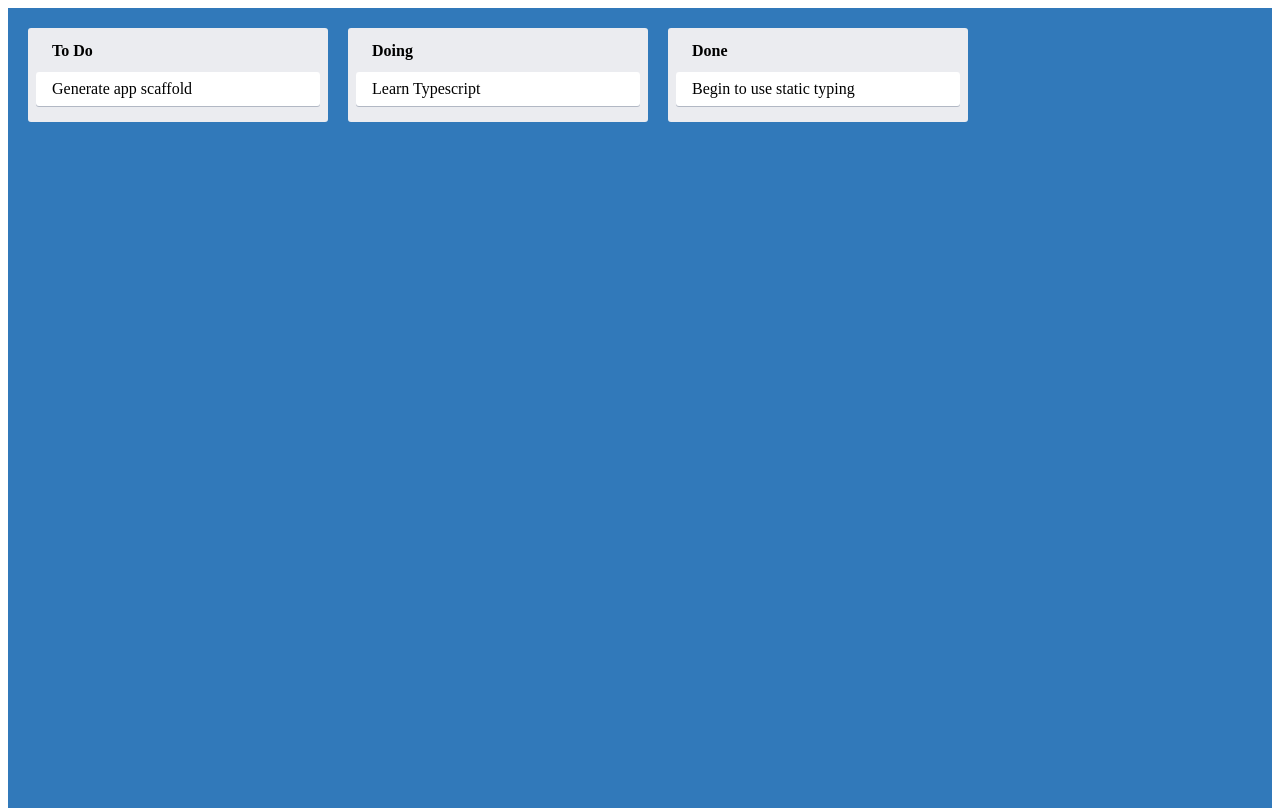
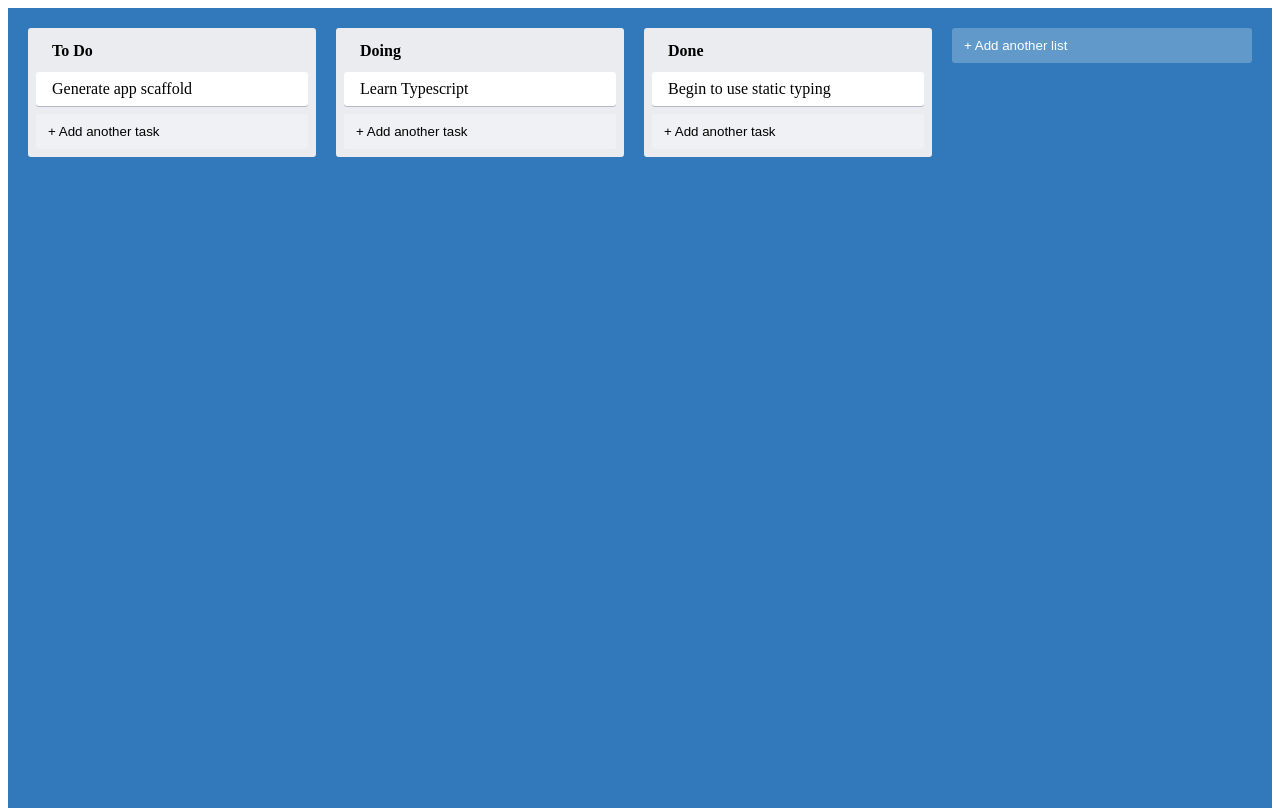
Before and after one commit to werliton/trello-clone, a React (Create React App) app: page / in a window 1280 px wide. Built offline with nearby package versions, Linux system fonts and the light colour scheme.

Commit message:
Adding new components

```diff
--- /dev/null
+++ b/src/AddNewItem.tsx
@@ -0,0 +1,31 @@
+import React, { useState } from 'react'
+import { AddItemButton } from './styles'
+import { NewItemForm } from './NewItemForm'
+
+interface AddNewItemProps {
+    onAdd(text: string): void
+    toggleButtonText: string
+    dark?: boolean
+}
+
+export const AddNewItem = (props: AddNewItemProps) => {
+    const [showForm, setShowForm] = useState(false)
+    const { onAdd, toggleButtonText, dark } = props
+
+    if (showForm) {
+        return (
+            <NewItemForm
+                onAdd={text => {
+                    onAdd(text)
+                    setShowForm(false)
+                }}
+            />
+        )
+    }
+
+    return (
+        <AddItemButton dark={dark} onClick={() => setShowForm(true)}>
+            {toggleButtonText}
+        </AddItemButton>
+    )
+}
--- a/src/App.tsx
+++ b/src/App.tsx
@@ -2,6 +2,7 @@
 import { AppContainer } from './styles';
 import { Column } from './Column';
 import { Card } from './Card';
+import { AddNewItem } from './AddNewItem';
 
 function App() {
   return (
@@ -15,6 +16,7 @@
       <Column text="Done">
         <Card text="Begin to use static typing" />
       </Column>
+      <AddNewItem toggleButtonText="+ Add another list" onAdd={console.log}/>
     </AppContainer>
   );
 }
--- a/src/Column.tsx
+++ b/src/Column.tsx
@@ -1,5 +1,6 @@
 import React from 'react'
 import { ColumnContainer, ColumnTitle } from './styles'
+import { AddNewItem } from './AddNewItem'
 
 interface ColumnProps {
     text: string
@@ -10,5 +11,10 @@
     <ColumnContainer>
         <ColumnTitle>{ text }</ColumnTitle>
         {children}
+        <AddNewItem
+            toggleButtonText="+ Add another task"
+            onAdd={console.log}
+            dark
+        />
     </ColumnContainer>
 )
--- /dev/null
+++ b/src/NewItemForm.tsx
@@ -0,0 +1,22 @@
+import React, { useState } from 'react'
+import { NewItemFormContainer, NewItemButton, NewItemInput } from './styles'
+
+interface NewItemFormProps{
+    onAdd(text: string): void
+}
+
+export const NewItemForm = ({ onAdd }:NewItemFormProps) => {
+    const [text, setText] = useState("")
+
+    return(
+        <NewItemFormContainer>
+            <NewItemInput
+                value={text}
+                onChange={e => setText(e.target.value)}
+            />
+            <NewItemButton onClick={() => onAdd(text)}>
+                Create
+            </NewItemButton>
+        </NewItemFormContainer>
+    )
+}
--- a/src/styles.ts
+++ b/src/styles.ts
@@ -31,3 +31,48 @@
     border-radius: 3px;
     box-shadow: #091e4240 0px 1px 0px 0px;
 `
+interface AddItemButtonProps{
+    dark?: boolean
+}
+
+export const AddItemButton = styled.button<AddItemButtonProps>`
+    background-color: #ffffff3d;
+    border-radius: 3px;
+    border: none;
+    color: ${props => (props.dark ? "#000" : "#fff")};
+    cursor: pointer;
+    max-width: 300px;
+    padding: 10px 12px;
+    text-align: left;
+    transition: background 85ms ease-in;
+    width: 100%;
+    &:hover {
+    background-color: #ffffff52;
+    }
+`
+
+export const NewItemFormContainer = styled.div`
+    max-width: 300px;
+    display: flex;
+    flex-direction: column;
+    width: 100%;
+    align-items: flex-start;
+`
+export const NewItemButton = styled.button`
+    background-color: #5aac44;
+    border-radius: 3px;
+    border: none;
+    box-shadow: none;
+    color: #fff;
+    padding: 6px 12px;
+    text-align: center;
+    cursor: pointer;
+`
+export const NewItemInput = styled.input`
+    border-radius: 3px;
+    border: none;
+    box-shadow: #091e4240 0px 1px 0px 0px;
+    margin-bottom: 0.5rem;
+    padding: 0.5rem 1rem;
+    width: 100%;
+`
```
